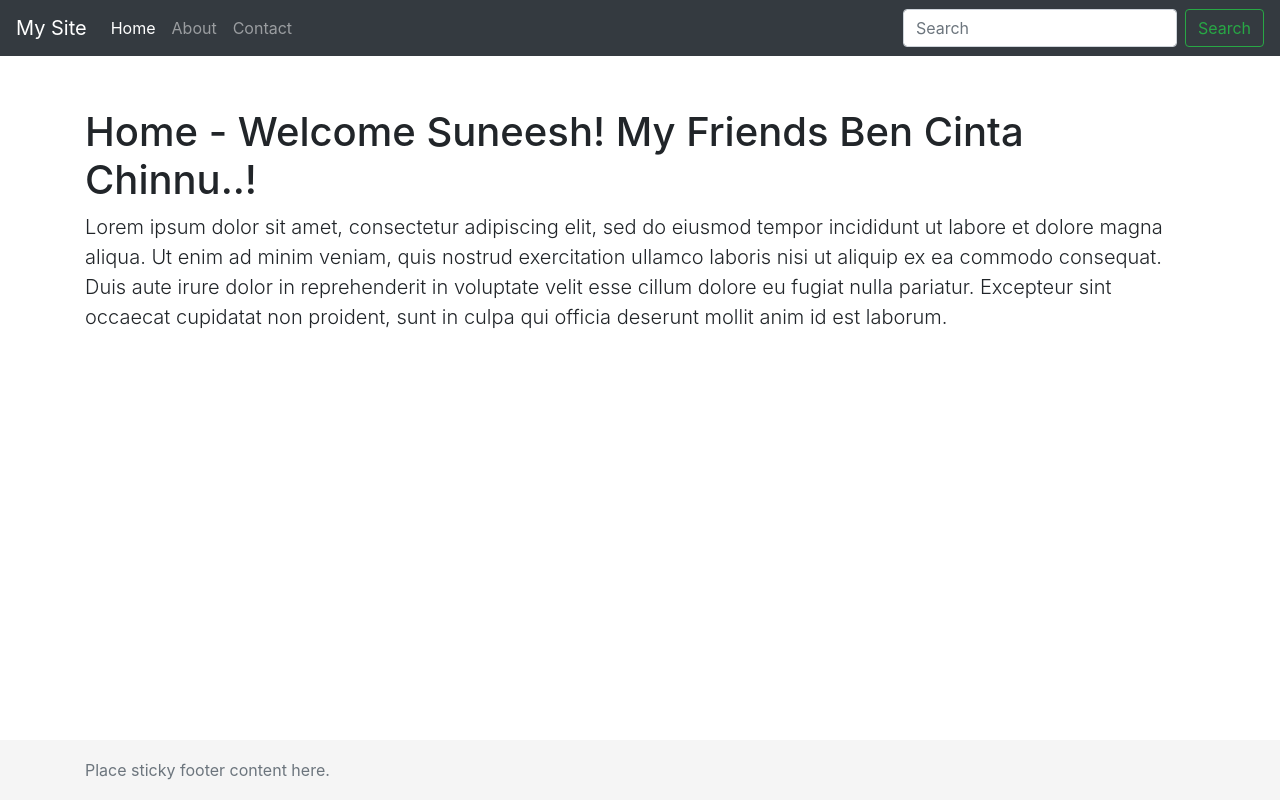
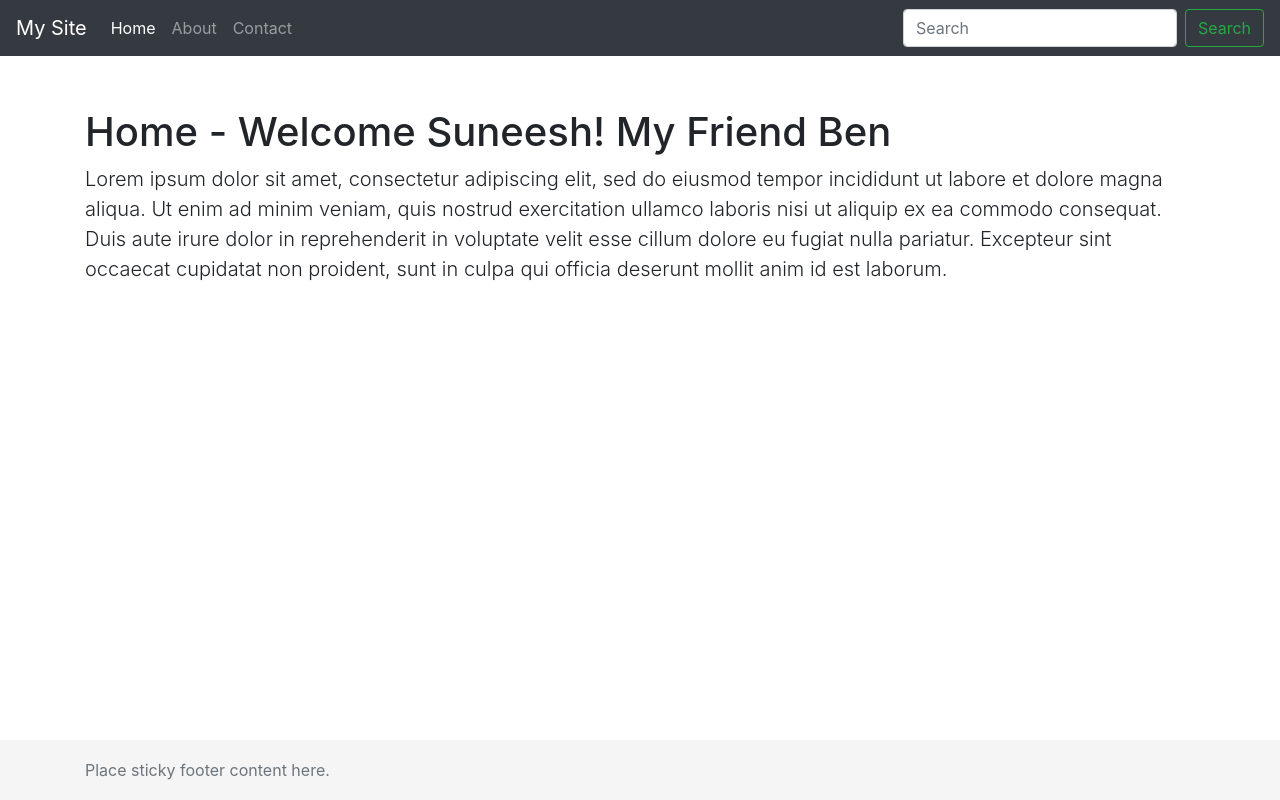
Before and after one commit to suneeshms96/nodejs-docker-jenkins, a website: page public/index.html in a window 1280 px wide. Drawn offline with nearby package versions, Linux system fonts and the light colour scheme.

Commit message:
only ben

```diff
--- a/public/index.html
+++ b/public/index.html
@@ -42,7 +42,7 @@
 
     <!-- Begin page content -->
     <main role="main" class="container">
-    <h1 class="mt-5">Home - Welcome Suneesh! My Friends Ben Cinta Chinnu..! </h1>
+    <h1 class="mt-5">Home - Welcome Suneesh! My Friend Ben </h1>
     <p class="lead">Lorem ipsum dolor sit amet, consectetur adipiscing elit, sed do eiusmod tempor incididunt ut labore et dolore magna aliqua. Ut enim ad minim veniam, quis nostrud exercitation ullamco laboris nisi ut aliquip ex ea commodo consequat. Duis aute irure dolor in reprehenderit in voluptate velit esse cillum dolore eu fugiat nulla pariatur. Excepteur sint occaecat cupidatat non proident, sunt in culpa qui officia deserunt mollit anim id est laborum.</p>
     </main>
 
```
